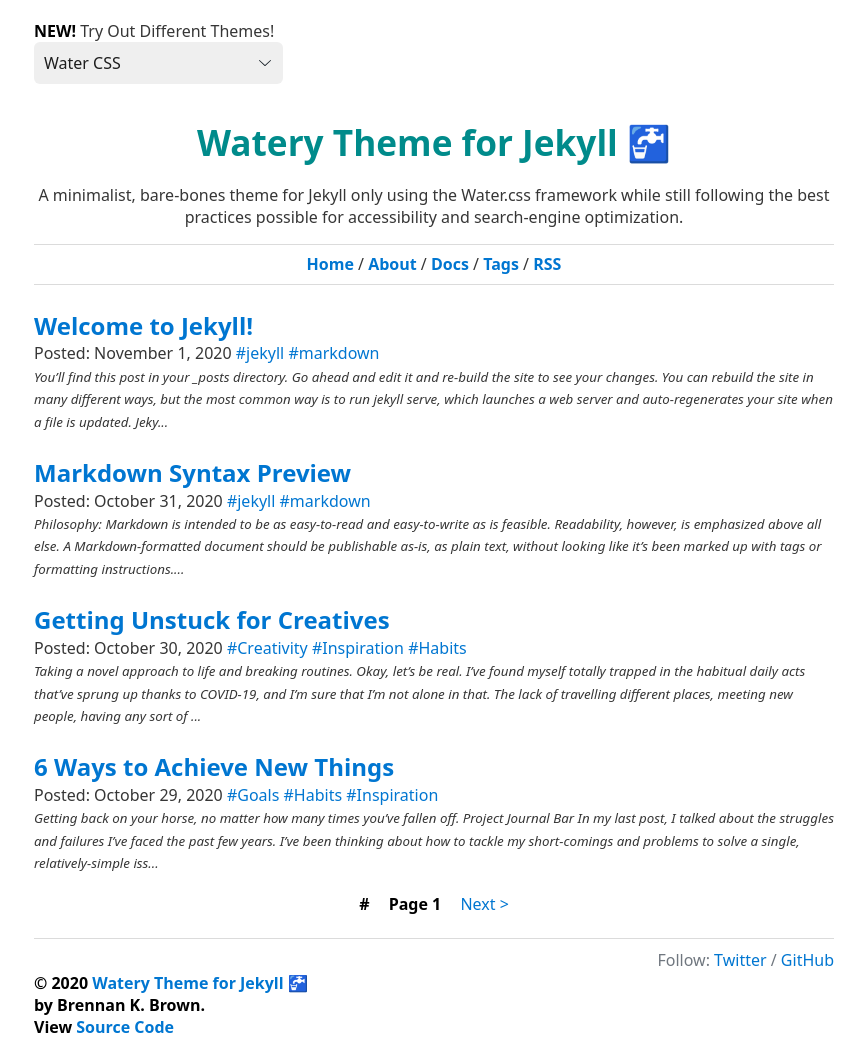
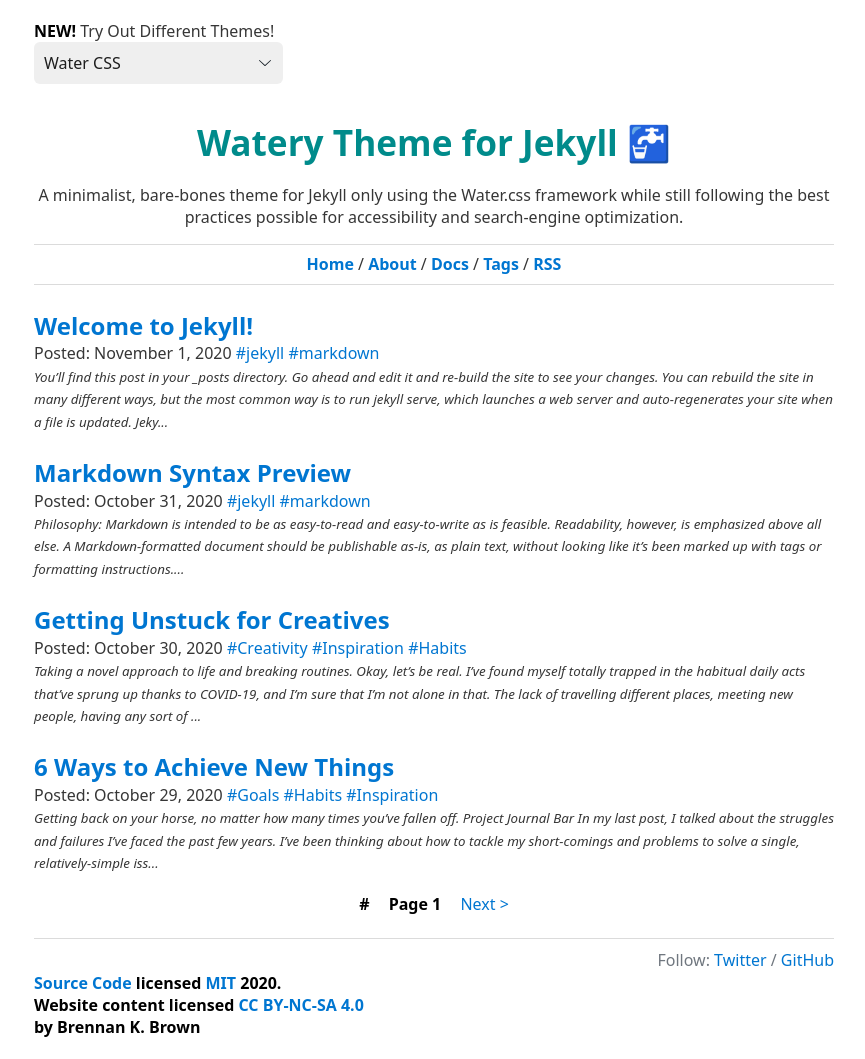
Before and after one commit to brennanbrown/watery, a Jekyll site: the page built from index.html, in a window 1280 px wide. Shown: the whole page, without its empty margins (206-1071 px from the left). Built offline with Jekyll 4.4.1, drawn with Linux system fonts in a browser that asks for light colours; the list of posts is cut into pages by our own code.

Commit message:
Update license information in footer

```diff
--- a/_includes/footer.html
+++ b/_includes/footer.html
@@ -10,16 +10,12 @@
         </a>
     </div>
     <strong>
-        &copy;
-        {{ site.time | date: '%Y' }}
-        <a href="/">{{ site.title }}</a>
+        <a href="https://github.com/{{ site.repository }}">Source Code</a> licensed <a
+           href="https://github.com/{{ site.repository }}/blob/master/LICENSE">MIT</a> {{ site.time | date: '%Y' }}.
         <br/>
-        by
-        {{ site.author }}.
+        Website content licensed <a href="https://creativecommons.org/licenses/by-nc-sa/4.0/">CC BY-NC-SA 4.0</a>
         <br/>
-        View
-        <a href="https://github.com/{{site.repository}}">
-            Source Code</a>
+        by {{ site.author }}
     </strong>
 
 </footer>
```
